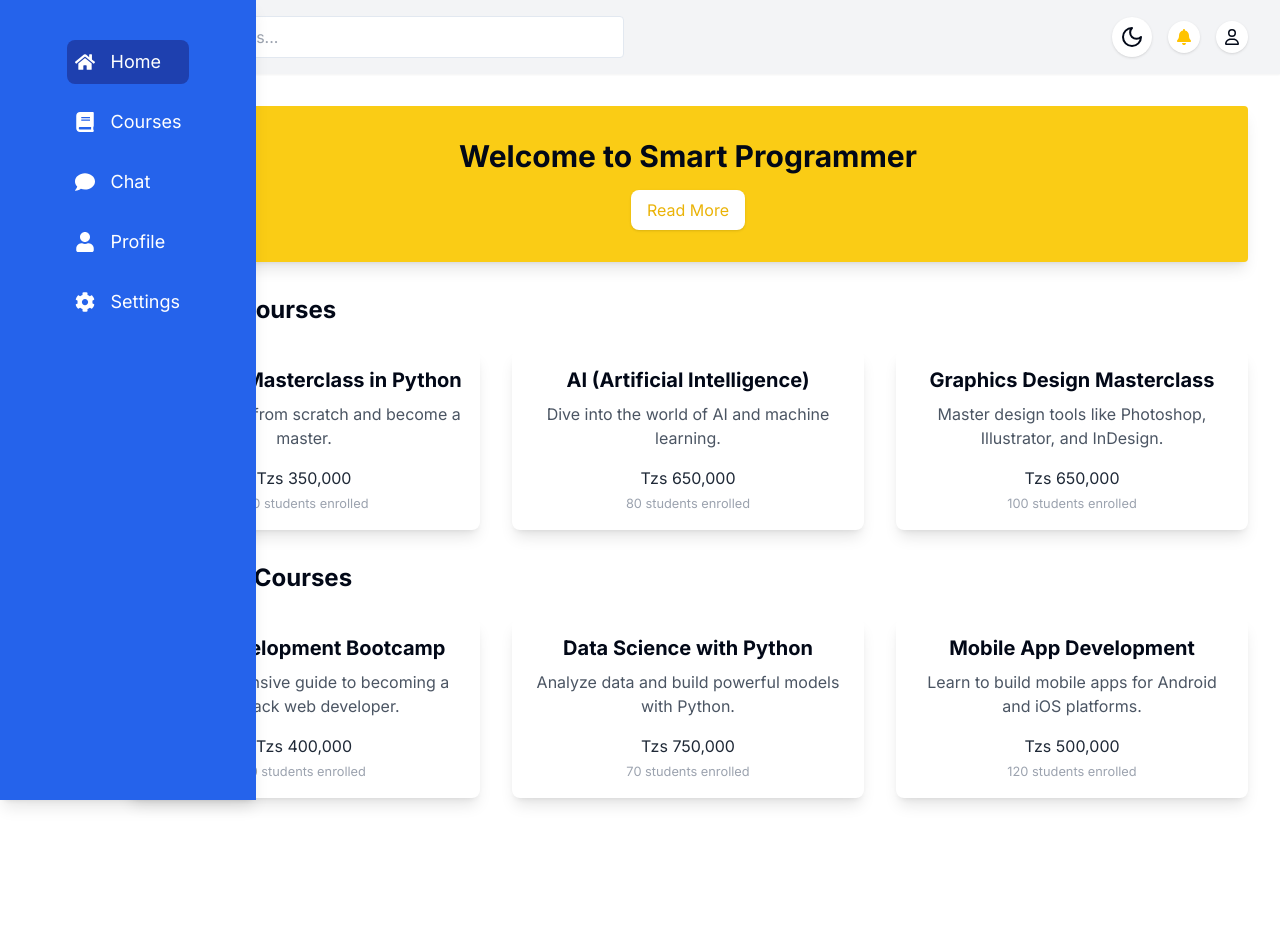
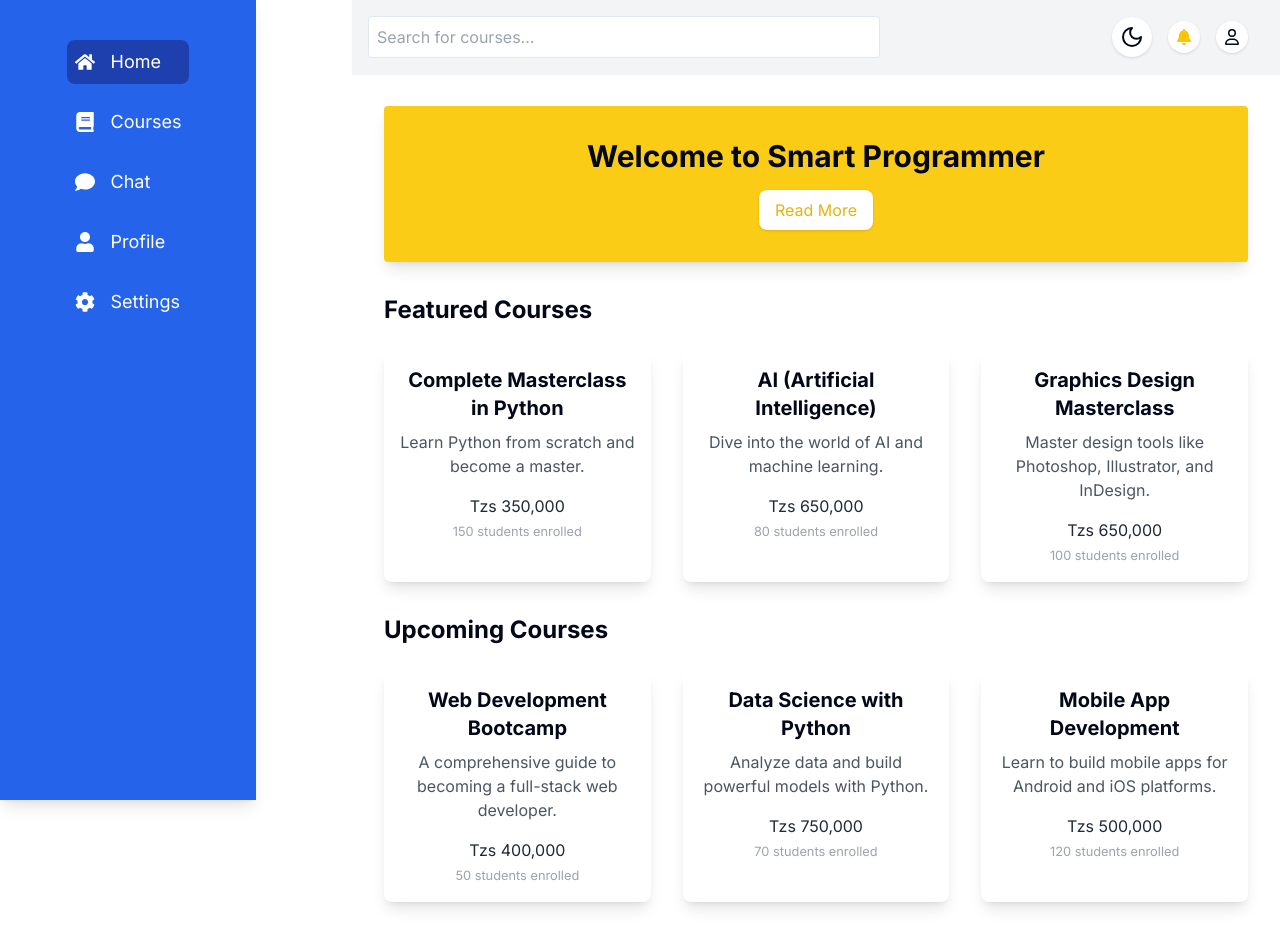
Before and after one commit to smart-programers/smartprogrammers, a Next.js app: page / in a window 1280 px wide. Before the commit the page ends 830 px from the top, so only its background shows below. Built offline with nearby package versions, Linux system fonts and the light colour scheme.

Commit message:
ade botj Navbar and Children to shift according to hover  Changes to be committed: 	modified:   app/page.tsx 	modified:   components/Navbar/Nav.tsx

```diff
--- a/app/page.tsx
+++ b/app/page.tsx
@@ -9,13 +9,14 @@ const MainLayout: React.FC = () => {
     <div className="flex">
       {/* Sidebar */}
       {/* <Sidebar active="home" /> */}
-      <Sidebar/>
+      <Sidebar>
 
       {/* Main Content */}
       <div className="ml-24 flex-1">
         <TopBar />
         <MainSection />
       </div>
+      </Sidebar>
     </div>
   );
 };
--- a/components/Navbar/Nav.tsx
+++ b/components/Navbar/Nav.tsx
@@ -5,13 +5,14 @@ import { FaHome, FaUser, FaCog, FaComment, FaBook } from "react-icons/fa";
 import { cn } from "@/lib/utils";
 import { usePathname } from "next/navigation";
 
-export default function Sidebar() {
+export default function Sidebar({children}:Readonly<{children:React.ReactNode}>) {
   const [isHovered, setIsHovered] = useState(false);
   const pathname = usePathname();
 
   const isActive = (path: string) => pathname === path;
 
   return (
+    <div className="">
     <div
       className={cn(
         "fixed top-0 left-0 h-full transition-width duration-300",
@@ -56,6 +57,14 @@ export default function Sidebar() {
         </div>
       </div>
     </div>
+    <section className={cn(
+
+        isHovered ? "ml-64" : "",
+
+      )}>
+  {children}
+  </section>
+    </div>
   );
 }
 
```
